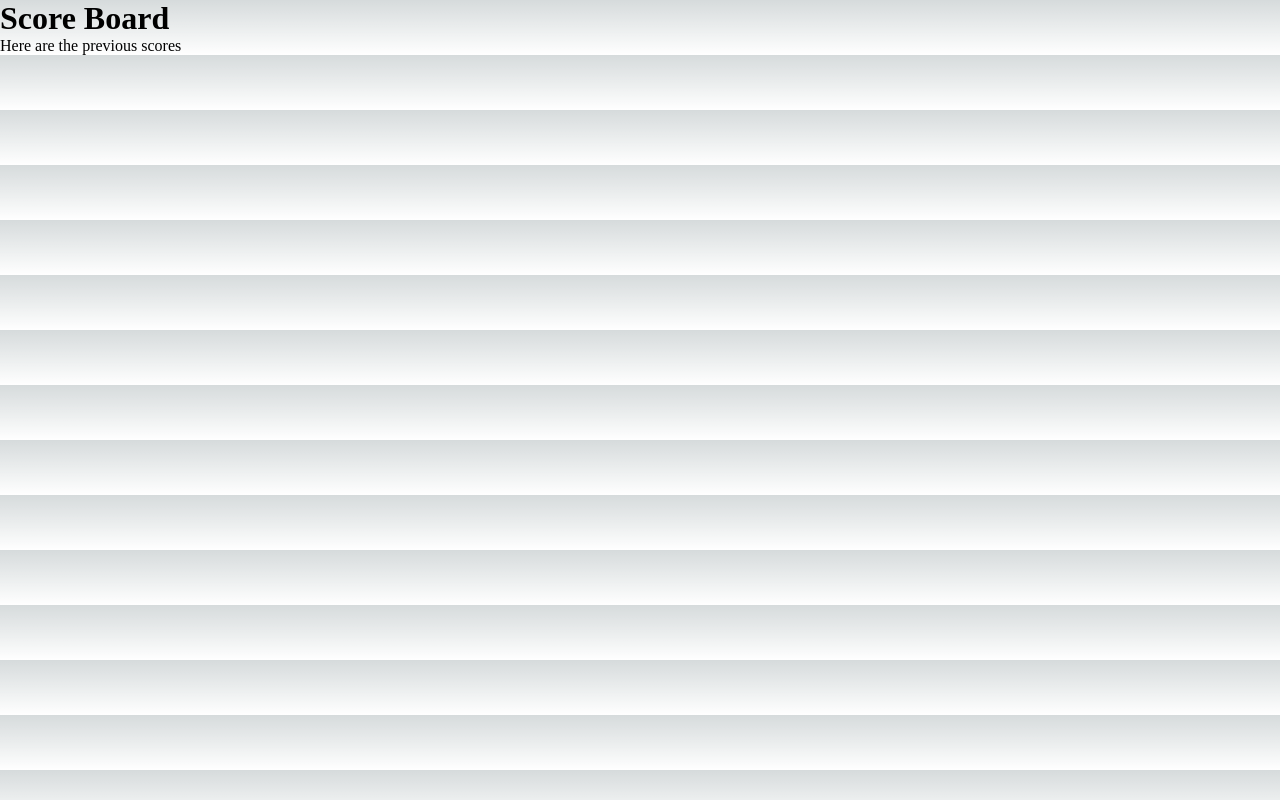
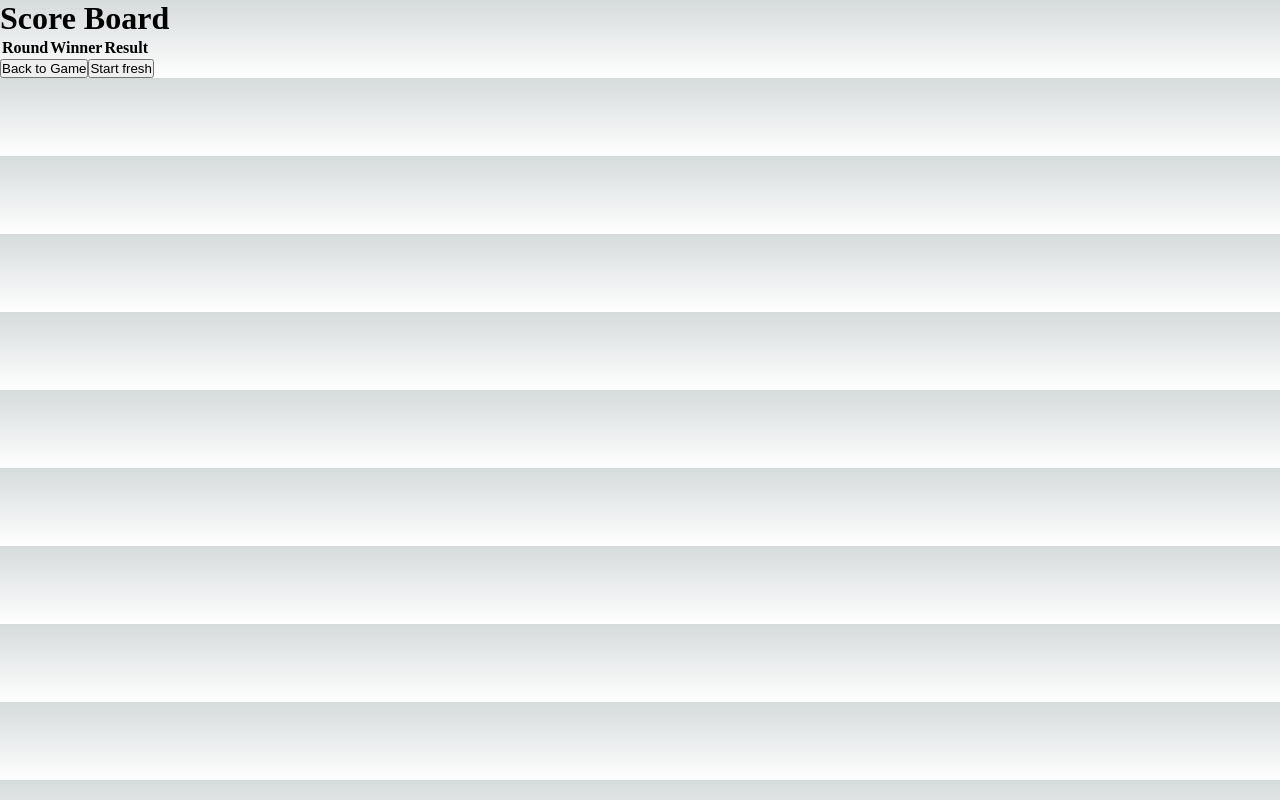
Before and after one commit to javidan-dot-com/game, a Next.js app: page /scores in a window 1280 px wide. Built offline with nearby package versions, Linux system fonts and the light colour scheme.

Commit message:
build: scores page table

```diff
--- a/components/game-board/game-board.tsx
+++ b/components/game-board/game-board.tsx
@@ -77,7 +77,7 @@ const GameBoard = ({ players, setPlayers }: GameBoardProps) => {
         if (winner) {
             setCurrentGame({
                 ...currentGame,
-                result: winner === 'X' ? `${players[0].playerName} wins` : `${players[1].playerName} wins`,
+                result: winner === 'X' ? `${players[0].playerName} won` : `${players[1].playerName} won`,
                 winner: winner === 'X' ? players[0].player : players[1].player,
             });
             setGameState(EGameStates.GAME_OVER);
--- a/pages/scores.tsx
+++ b/pages/scores.tsx
@@ -1,8 +1,36 @@
+import { useContext } from "react";
+import { CommonStoreContext } from '@/stores/common.store';
+import { useRouter } from "next/router";
+
 const Scores = () => {
+    const { gameHistory } = useContext(CommonStoreContext);
+    const route = useRouter();
+
     return (
         <div>
             <h1>Score Board</h1>
-            <p>Here are the previous scores</p>
+
+            <table>
+                <thead>
+                    <tr>
+                        <th>Round</th>
+                        <th>Winner</th>
+                        <th>Result</th>
+                    </tr>
+                </thead>
+                <tbody>
+                    {gameHistory.map((game, index) => (
+                        <tr key={index}>
+                            <td>{game.round}</td>
+                            <td>{game.winner}</td>
+                            <td>{game.result}</td>
+                        </tr>
+                    ))}
+                </tbody>
+            </table>
+
+            <button onClick={() => route.back()}>Back to Game</button>
+            <button onClick={() => route.push('/')}>Start fresh</button>
         </div>
     );
 };
```
